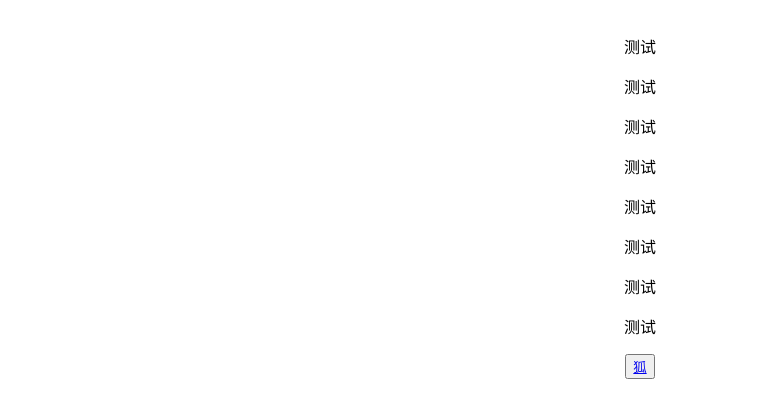
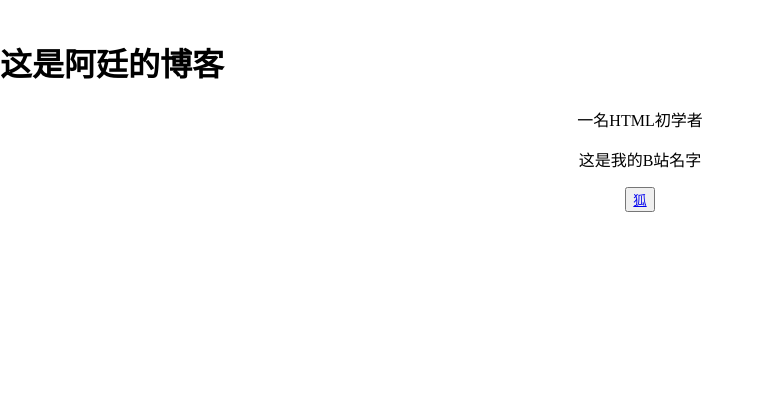
Before and after one commit to lovemyfox/lovemyfox.github.io, a plain HTML site: page index.html in a window 1280 px wide. Shown: the whole page, without its empty margins (0-764 px from the left). Drawn offline with Linux system fonts and the light colour scheme.

Commit message:
Update index.html

```diff
--- a/index.html
+++ b/index.html
@@ -21,14 +21,10 @@
     </style>
       <body>
         <br>
-        <p>测试</p>
-        <p>测试</p>
-        <p>测试</p>
-        <p>测试</p>
-        <p>测试</p>
-        <p>测试</p>
-        <p>测试</p>
-        <p>测试</p>
+        <p><h1>这是阿廷的博客</h1></p>
+        <p>一名HTML初学者</p>
+        <p></p>
+        <p>这是我的B站名字</p>
         <p><button><a href="https://space.bilibili.com/473011434">狐</button></p>
           </body>
       </html>
```
